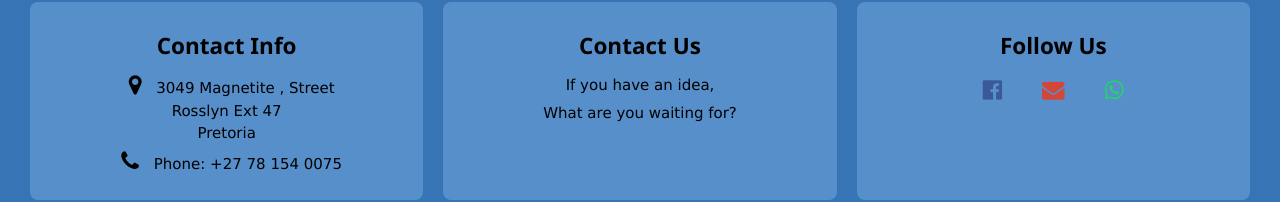
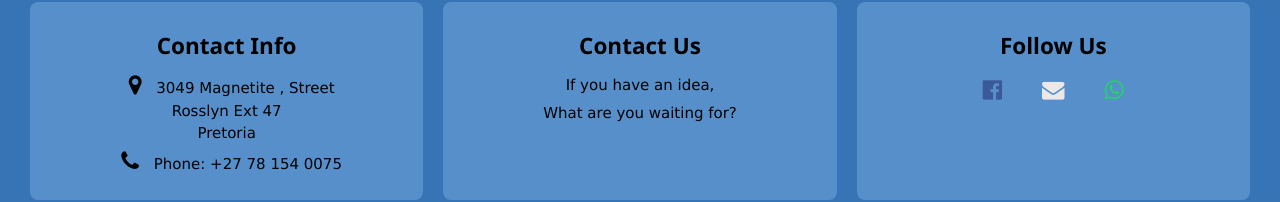
Before and after one commit to sasekaninkuri/OHS-Specialist-Website, an Angular app: page / in a window 1280 px wide. Shown: the part 4018-4220 px from the top of the page. Built offline with nearby package versions, Linux system fonts and the light colour scheme.

Commit message:
changed background color

```diff
--- a/src/app/scroll-feature/scroll-feature.component.css
+++ b/src/app/scroll-feature/scroll-feature.component.css
@@ -1,10 +1,4 @@
-body {
-    display: flex;
-    justify-content: center;
-    align-items: center;
-    margin: 0;
 
-}
 
 
 .picture{
@@ -388,7 +382,7 @@ hr {
 }
 
 .social-icons a.email {
-    color: #d44638; /* Email color */
+    color: #ece8e8; /* Email color */
 }
 
 .social-icons a.whatsapp {
```
